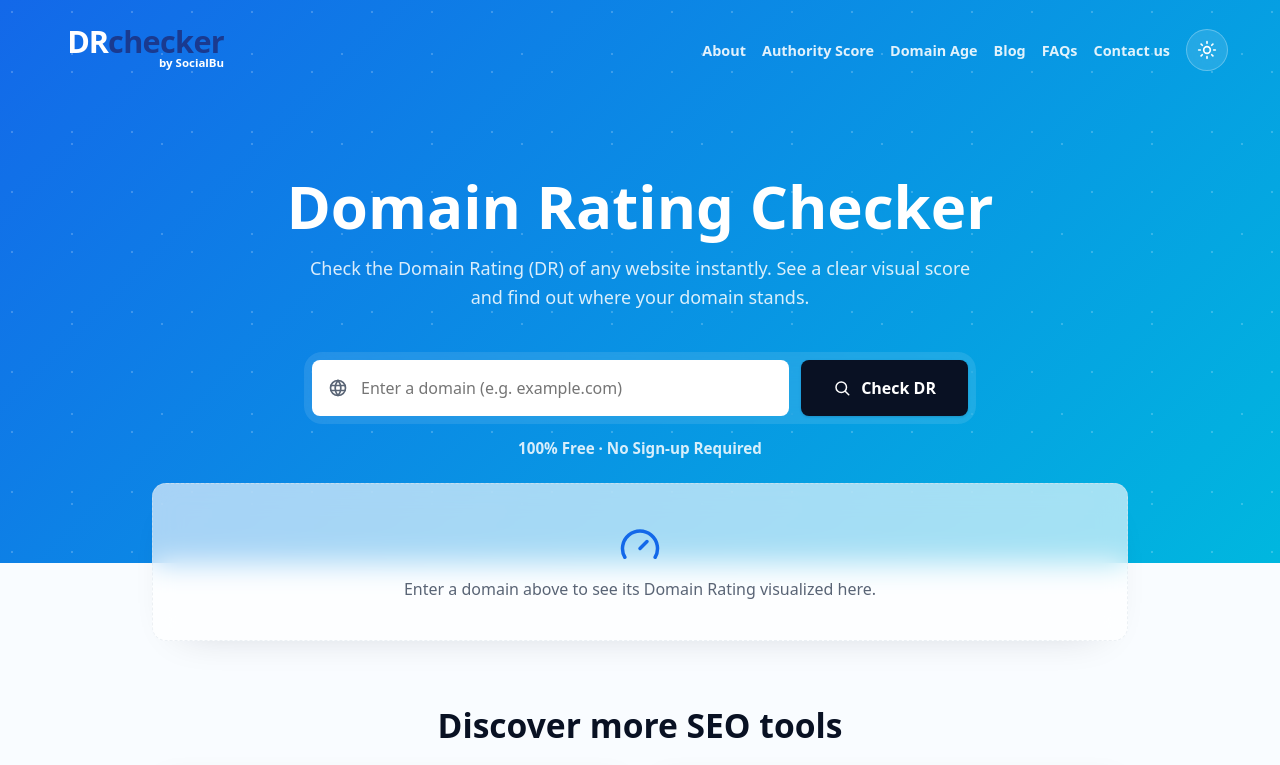
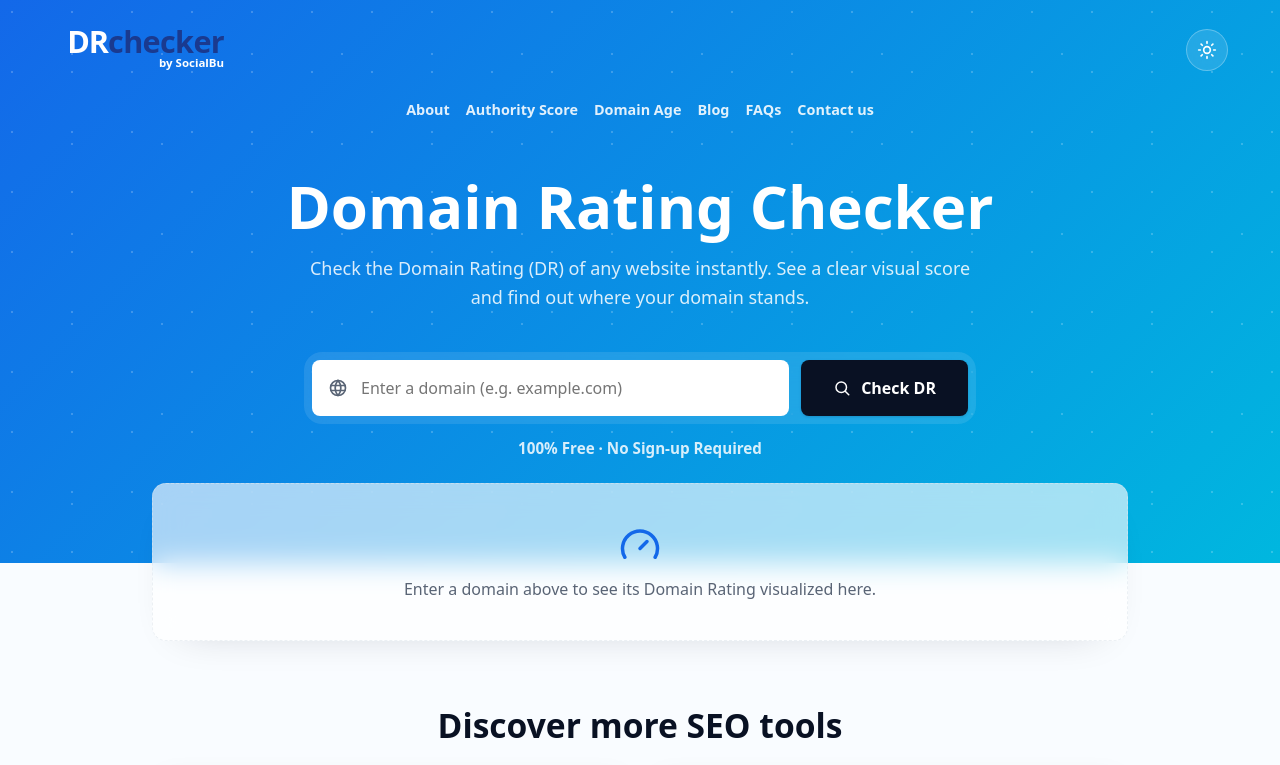
Before and after one commit to iamawaisyounas/free-dr-checker, a Next.js app: page / in a window 1280 px wide. Shown: the top 765 px of the page. Built offline with nearby package versions, Linux system fonts and the light colour scheme.

Commit message:
Align header nav and footer background

```diff
--- a/app/globals.css
+++ b/app/globals.css
@@ -127,8 +127,9 @@ a {
 }
 
 .global-footer {
-  border-top: 1px solid var(--border);
-  background: var(--card);
+  border-top: 1px solid var(--hero-control-border);
+  color: #ffffff;
+  background: var(--hero-bg);
 }
 
 .global-footer__inner {
@@ -153,7 +154,7 @@ a {
   width: min(212px, 100%);
   border-radius: 8px;
   padding: 8px 10px;
-  background: var(--hero-bg);
+  background: transparent;
 }
 
 .footer-logo-link img {
@@ -164,7 +165,7 @@ a {
 
 .footer-tagline {
   margin: 4px 0 0;
-  color: var(--foreground);
+  color: #ffffff;
   font-size: 1rem;
   font-weight: 800;
 }
@@ -172,21 +173,21 @@ a {
 .footer-built-by,
 .global-footer__bottom p {
   margin: 0;
-  color: var(--muted-foreground);
+  color: rgba(255, 255, 255, 0.82);
   font-size: 0.92rem;
   line-height: 1.5;
 }
 
 .footer-column h2 {
   margin: 0 0 4px;
-  color: var(--foreground);
+  color: #ffffff;
   font-size: 0.95rem;
   font-weight: 800;
 }
 
 .footer-column a,
 .footer-column span {
-  color: var(--muted-foreground);
+  color: rgba(255, 255, 255, 0.82);
   font-size: 0.92rem;
   font-weight: 700;
   line-height: 1.45;
@@ -197,10 +198,14 @@ a {
 }
 
 .global-footer__bottom {
-  border-top: 1px solid var(--border);
+  border-top: 1px solid var(--hero-control-border);
   width: min(100%, 1180px);
   margin: 0 auto;
   padding: 18px 24px 24px;
+}
+
+.global-footer a:hover {
+  color: #ffffff;
 }
 
 h1,
@@ -297,9 +302,9 @@ body.dark-mode .tool-shell::before {
 }
 
 .site-header {
-  display: flex;
-  align-items: center;
-  justify-content: space-between;
+  display: grid;
+  align-items: center;
+  grid-template-columns: minmax(180px, 240px) minmax(0, 1fr) minmax(42px, 240px);
   gap: 24px;
   width: min(100%, 1180px);
   min-height: 64px;
@@ -375,20 +380,16 @@ body.dark-mode .brand-mark {
 }
 
 .header-actions {
+  display: contents;
+}
+
+.site-nav {
+  grid-column: 2;
+  justify-self: center;
   display: inline-flex;
   align-items: center;
-  justify-content: flex-end;
   flex-wrap: wrap;
-  gap: 16px;
-  flex: 0 0 auto;
-}
-
-.site-nav {
-  order: 1;
-  display: inline-flex;
-  align-items: center;
-  flex-wrap: wrap;
-  justify-content: flex-end;
+  justify-content: center;
   gap: 16px;
   color: rgba(255, 255, 255, 0.88);
   font-size: 0.9rem;
@@ -406,7 +407,6 @@ body.dark-mode .brand-mark {
 
 .theme-toggle,
 .menu-toggle {
-  order: 2;
   display: inline-flex;
   align-items: center;
   justify-content: center;
@@ -423,6 +423,8 @@ body.dark-mode .brand-mark {
 .theme-toggle,
 .menu-toggle {
   position: relative;
+  grid-column: 3;
+  justify-self: end;
   width: 42px;
   padding: 0;
 }
@@ -435,7 +437,6 @@ body.dark-mode .brand-mark {
 }
 
 .menu-toggle {
-  order: 3;
   display: none;
 }
 
@@ -1516,6 +1517,7 @@ details p {
 
   .site-header {
     position: relative;
+    display: flex;
     align-items: center;
     flex-direction: row;
     flex-wrap: nowrap;
@@ -1547,6 +1549,7 @@ details p {
   }
 
   .header-actions {
+    display: inline-flex;
     width: auto;
     flex: 0 0 auto;
     flex-wrap: nowrap;
```
